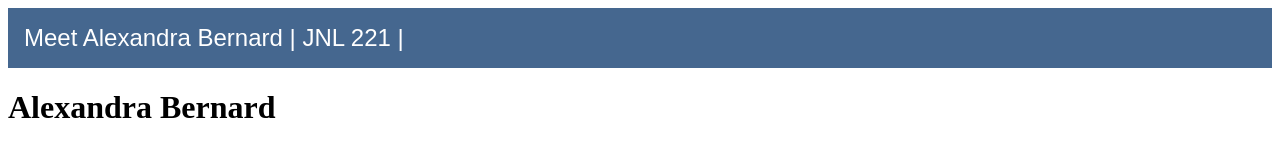
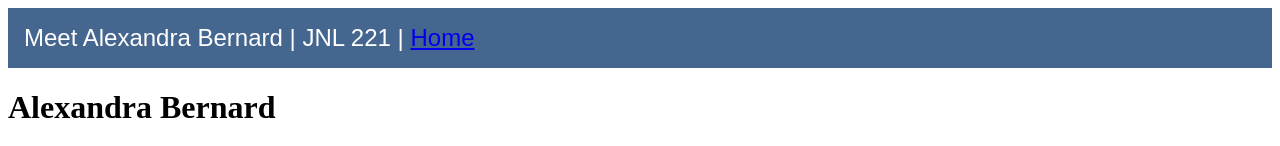
Before and after one commit to alexandrab07/alexandrab07.github.io, a plain HTML site: page PersonalWebpage/index.html in a window 1280 px wide. Shown: the top 146 px of the page. Drawn offline with Linux system fonts and the light colour scheme; files whose address does not match are found by name.

Commit message:
update homepage

```diff
--- a/PersonalWebpage/index.html
+++ b/PersonalWebpage/index.html
@@ -9,7 +9,7 @@
     <header>
 
         <ul>
-            Meet Alexandra Bernard | JNL 221 |
+            Meet Alexandra Bernard | JNL 221 |  <a href="../index.html">Home</a>
 
         </ul>
     </header>
```
